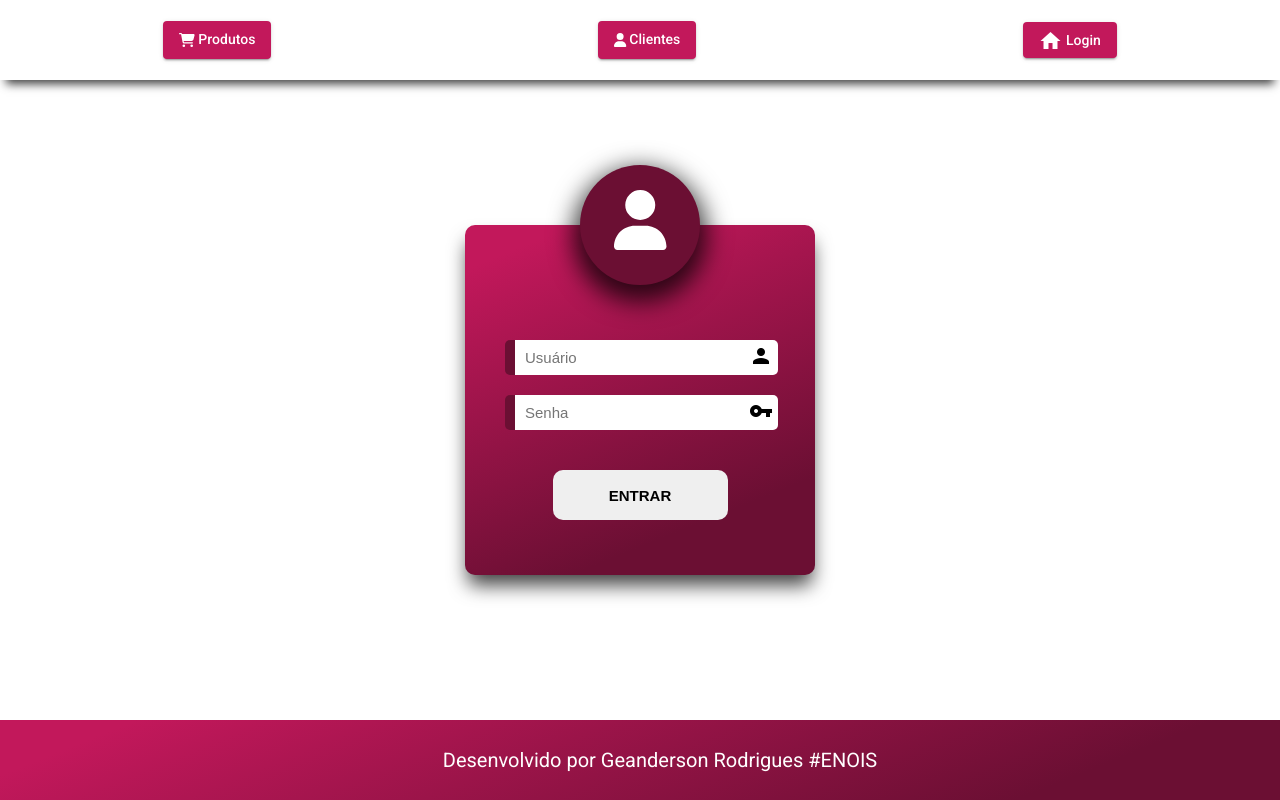
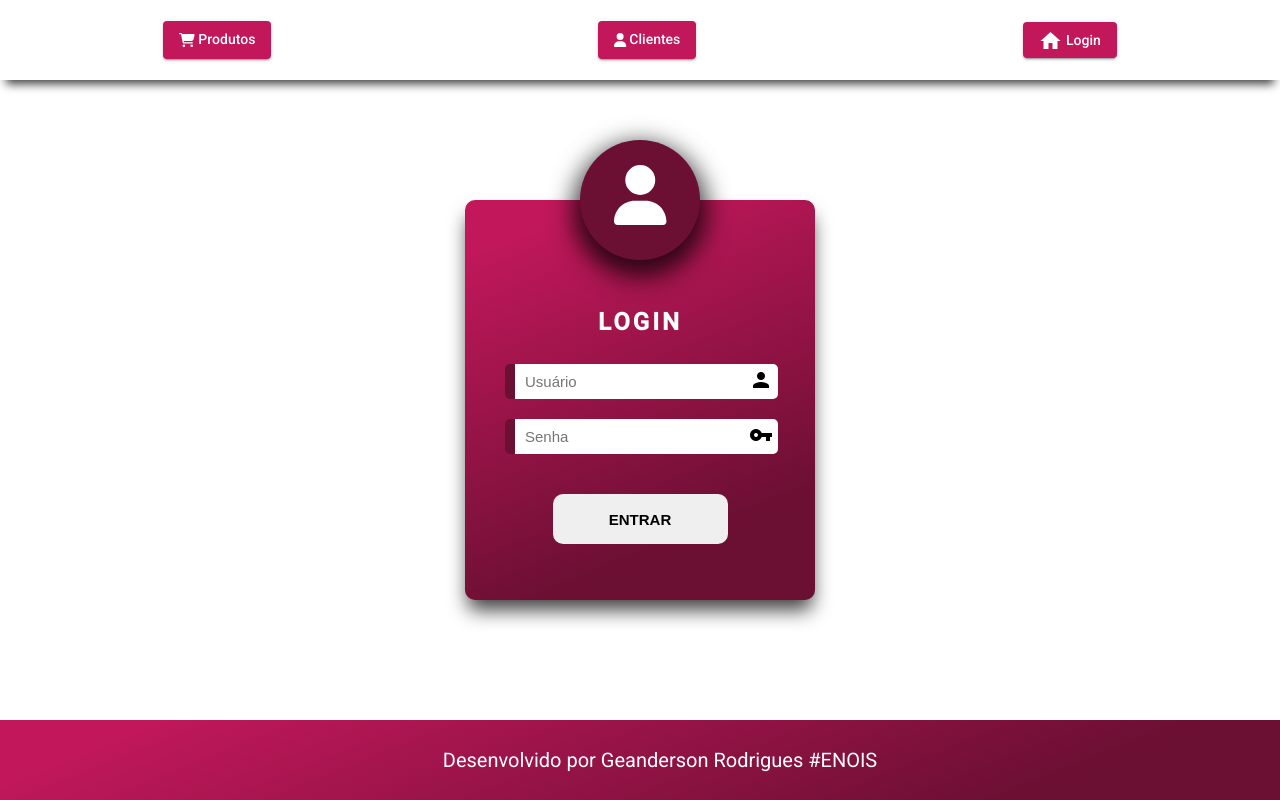
Before and after one commit to Geanderson74/farmacia, an Angular app in the folder farmacia/: page / in a window 1280 px wide. Built offline with nearby package versions, Linux system fonts and the light colour scheme.

Commit message:
Atualização da tela de Login

```diff
--- a/farmacia/src/app/login/login.component.html
+++ b/farmacia/src/app/login/login.component.html
@@ -2,6 +2,9 @@
     <div class="tela">
         <div class="foto">
             <fa-icon [icon]="faUser" class="user"></fa-icon>
+        </div>
+        <div class="login">
+            <h1>Login</h1>
         </div>
         <div class="campos">
             <div class="usuario">
--- a/farmacia/src/app/login/login.component.scss
+++ b/farmacia/src/app/login/login.component.scss
@@ -6,7 +6,7 @@
     .tela{
         background-color: #6b0f33; background-image: linear-gradient(338deg, #6b0f33 20%, #c2185b 91%);
         width: 350px;
-        height: 350px;
+        height: 400px;
         border-radius: 10px;
         display: flex;
         flex-direction: column;
@@ -30,9 +30,18 @@
                 color: #ffffff;
             }
         }
+        .login{
+            h1{
+                margin-top: 50px;
+                color: #ffffff;
+                text-transform: uppercase;
+                font-weight: 600;
+                letter-spacing: 3px;
+            }
+        }
         .campos{
             width: 100%;
-            margin-top: 50px;
+            // margin-top: 10px;
             .usuario, .senha{
                 padding: 10px 40px;
                 position: relative;
```
